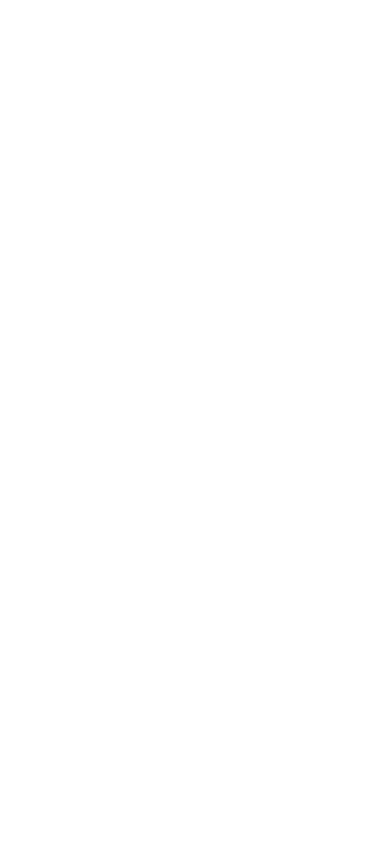
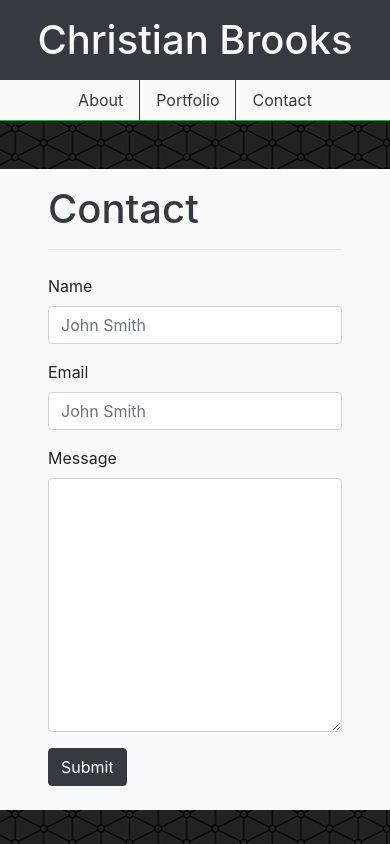
Before and after one commit to ChristianDBrooks/Bootstrap-Portfolio, a plain HTML site: page contact.html in a window 390 px wide. Drawn offline with nearby package versions, Linux system fonts and the light colour scheme.

Commit message:
contact.html responsiveness developed and complete

```diff
--- a/contact.html
+++ b/contact.html
@@ -6,7 +6,54 @@
     <title>Contact Page</title>
 
     <link rel="stylesheet" href="https://stackpath.bootstrapcdn.com/bootstrap/4.1.3/css/bootstrap.min.css" integrity="sha384-MCw98/SFnGE8fJT3GXwEOngsV7Zt27NXFoaoApmYm81iuXoPkFOJwJ8ERdknLPMO" crossorigin="anonymous"></head>
-<body>
+    <link rel="stylesheet" href="my-style.css">
+</head>
 
+<body class="bg-dark">
+    <div class="bg-light border-bottom border-success mb-5">
+        <nav class="navbar navbar-light bg-light py-0">
+            <h1 class="bg-dark text-light py-3" style="height: 100%;">
+                Christian Brooks
+            </h1>
+            <ul class="nav">
+                <li class="nav-item border-right border-dark">
+                <a class="nav-link text-dark active" href="index.html">About</a>
+                </li>
+                <li class="nav-item border-right border-dark">
+                <a class="nav-link text-dark" href="portfolio.html">Portfolio</a>
+                </li>
+                <li class="nav-item">
+                <a class="nav-link text-dark" href="#">Contact</a>
+                </li>
+            </ul>
+        </nav>
+    </div>
+    <div class="container bg-light px-5">
+        <div class="row">
+            <div class="col-12">
+                <h1 class="text-dark mt-3 mb-0" id="aboutMe">Contact</h1>
+            </div>
+        </div>
+        <div class="row">
+            <div class="col-12">
+                <hr class="mb-4">
+            </div>
+        </div>
+        <form action="" class="">
+            <div class="form-group">
+                <label for="name">Name</label>
+                <input type="text" placeholder="John Smith" id="name" class="form-control">
+            </div>
+            <div class="form-group">
+                <label for="email">Email</label>
+                <input type="email" placeholder="John Smith" id="email" class="form-control">
+            </div>
+            <div class="form-group">
+                <label for="tarea">Message</label>
+                <textarea name="" id="tarea" rows="10" class="form-control"></textarea>
+            </div>
+            <button type="submit" class="btn btn-dark mb-4">Submit</button>
+        </form>
+    </div>
 </body>
 </html>
--- a/my-style.css
+++ b/my-style.css
@@ -2,7 +2,14 @@ body {
     background-image: url(connectwork/connectwork.png);
 }
 
-@media (max-width: 575.98px) {
+@media (min-width: 576px) {
+    .navbar {
+        padding-left: 50px;
+        padding-right: 50px;
+    }
+}
+
+@media (max-width: 645px) {
     .navbar {
         padding-left: 0;
         padding-right: 0;
```
Also changed, not shown: index.html (+5 -11 lines), portfolio.html (+48 -1 lines).
